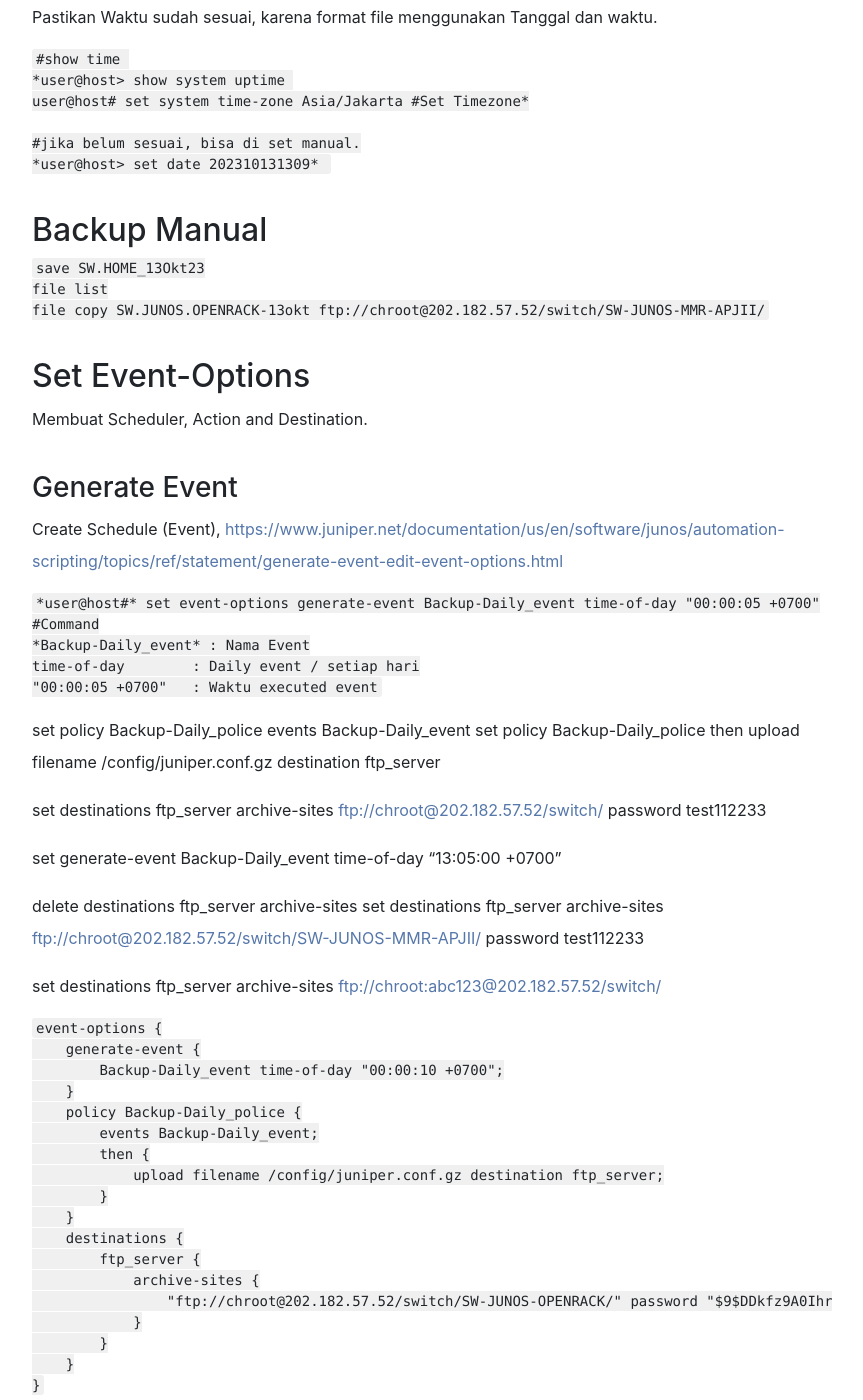
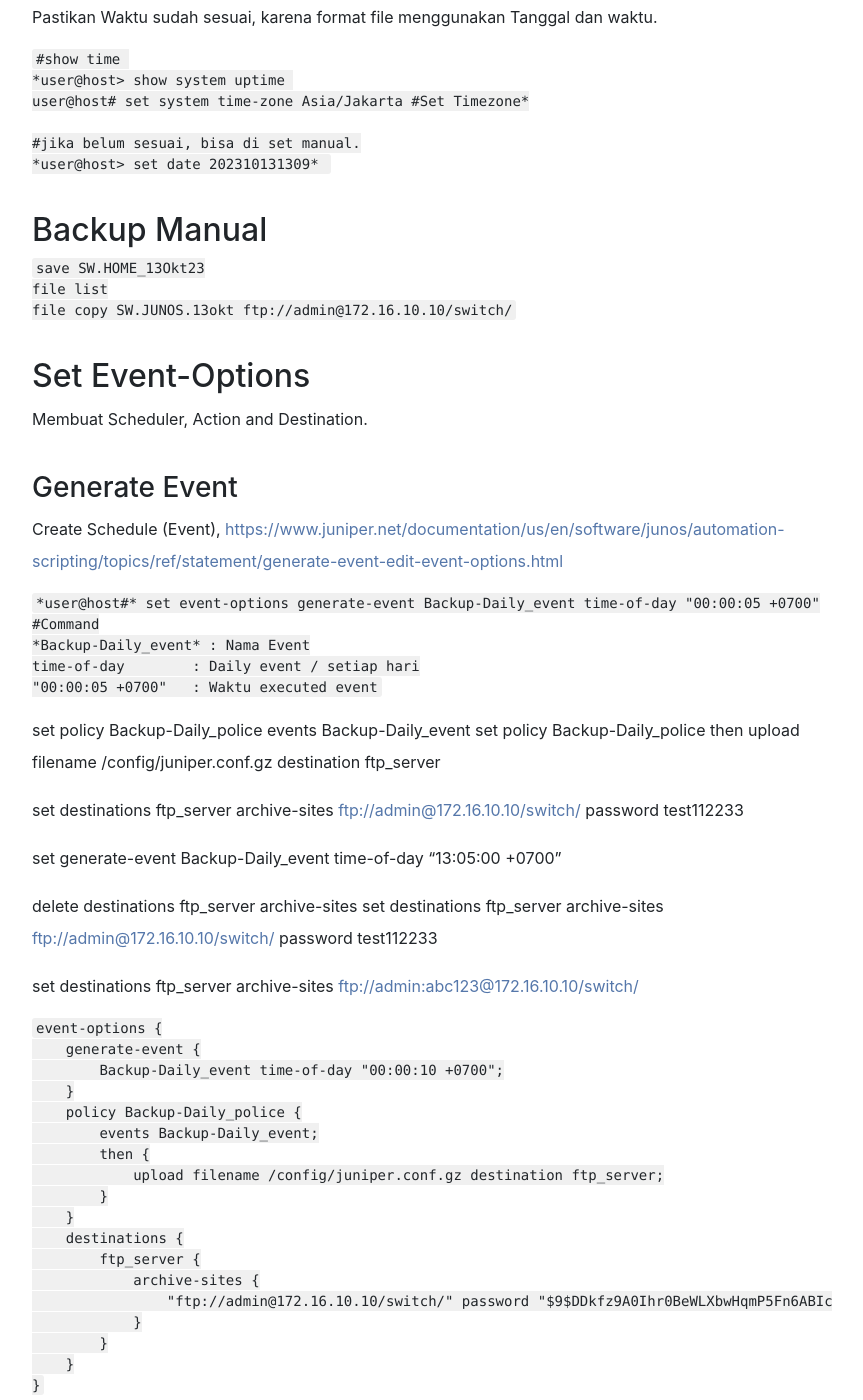
Before and after one commit to raflimaulanarizki/raflimaulanarizki.github.io, a Jekyll site: the page built from _posts/2023-10-30-Automatic_backup_Junos.md, in a window 1280 px wide and 1400 px high, scrolled down 1243 px. Shown: the whole window, without its empty margins (208-1071 px from the left). Built offline with Jekyll 4.4.1, drawn with Linux system fonts in a browser that asks for light colours; nearby versions of some CDN libraries; comment, search, counter and statistics services are not loaded; a style sheet for code colours, icons or effects is not loaded.

Commit message:
automatic backup junos

````diff
--- a/_posts/2023-10-30-Automatic_backup_Junos.md
+++ b/_posts/2023-10-30-Automatic_backup_Junos.md
@@ -36,7 +36,7 @@ user@host# set system time-zone Asia/Jakarta #Set Timezone*
 ```bash
 save SW.HOME_13Okt23
 file list
-file copy SW.JUNOS.OPENRACK-13okt ftp://chroot@202.182.57.52/switch/SW-JUNOS-MMR-APJII/
+file copy SW.JUNOS.13okt ftp://admin@172.16.10.10/switch/
 ```
 
 ## Set Event-Options
@@ -58,14 +58,14 @@ time-of-day        : Daily event / setiap hari
 set policy Backup-Daily_police events Backup-Daily_event
 set policy Backup-Daily_police then upload filename /config/juniper.conf.gz destination ftp_server
 
-set destinations ftp_server archive-sites [ftp://chroot@202.182.57.52/switch/](ftp://chroot@202.182.57.52/switch/SW-JUNOS-SP226/) password test112233
+set destinations ftp_server archive-sites [ftp://admin@172.16.10.10/switch/](ftp://admin@172.16.10.10/switch/) password test112233
 
 set generate-event Backup-Daily_event time-of-day "13:05:00 +0700"
 
 delete destinations ftp_server archive-sites
-set destinations ftp_server archive-sites [ftp://chroot@202.182.57.52/switch/SW-JUNOS-MMR-APJII/](ftp://chroot@202.182.57.52/switch/SW-JUNOS-MMR-APJII/) password test112233
+set destinations ftp_server archive-sites [ftp://admin@172.16.10.10/switch/](ftp://admin@172.16.10.10/switch/) password test112233
 
-set destinations ftp_server archive-sites [ftp://chroot:abc123@202.182.57.52/switch/](ftp://chroot:test112233@202.182.57.52/switch/SW-JUNOS-SP226/)
+set destinations ftp_server archive-sites [ftp://admin:abc123@172.16.10.10/switch/](ftp://admin:test112233@172.16.10.10/switch/)
 
 ```visual-basic
 event-options {
@@ -81,7 +81,7 @@ event-options {
     destinations {
         ftp_server {
             archive-sites {
-                "ftp://chroot@202.182.57.52/switch/SW-JUNOS-OPENRACK/" password "$9$DDkfz9A0Ihr0BeWLXbwHqmP5Fn6ABIcAtEyreW82go"; ## SECRET-DATA
+                "ftp://admin@172.16.10.10/switch/" password "$9$DDkfz9A0Ihr0BeWLXbwHqmP5Fn6ABIcAtEyreW82go"; ## SECRET-DATA
             }
         }
     }
````
